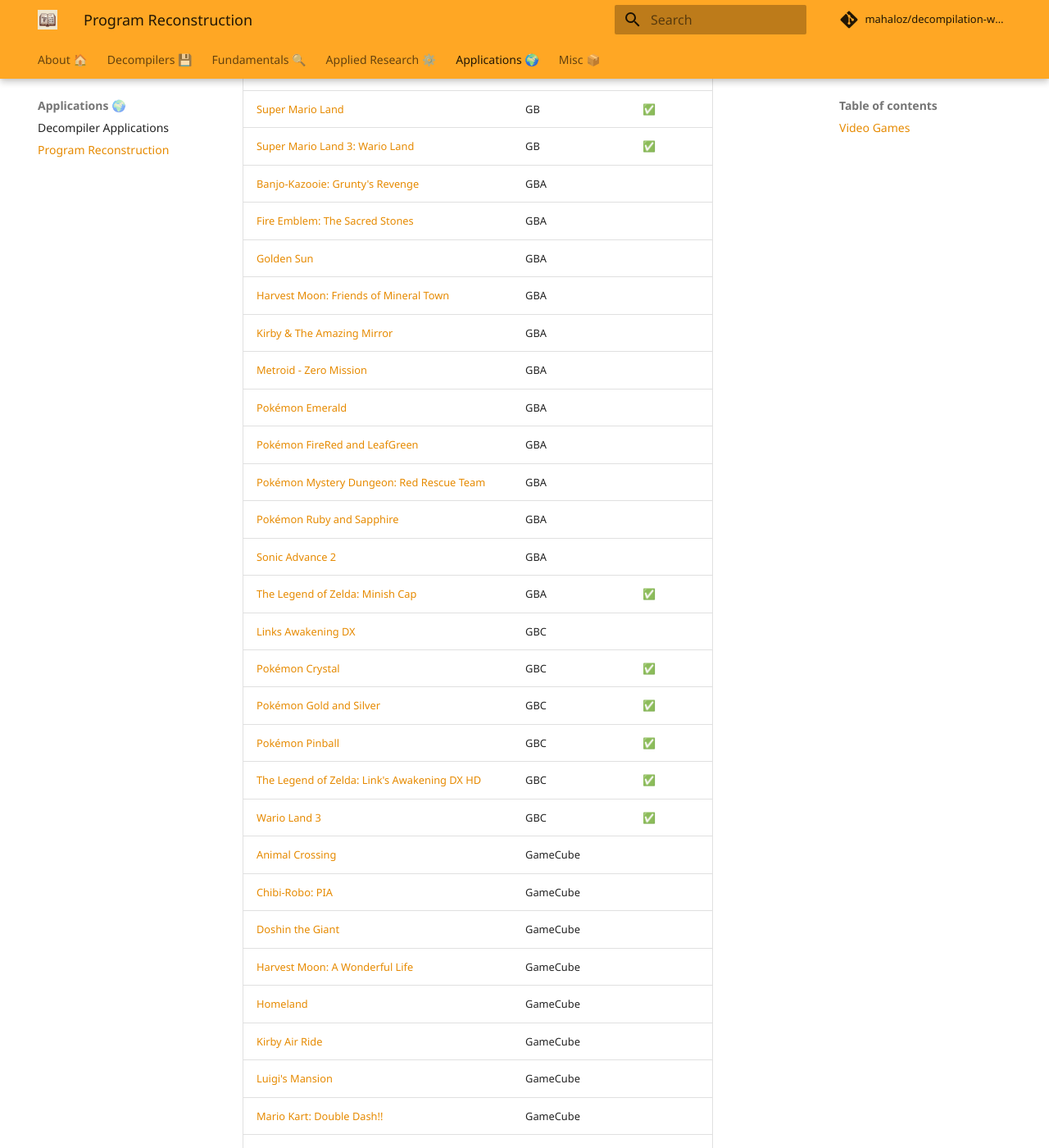
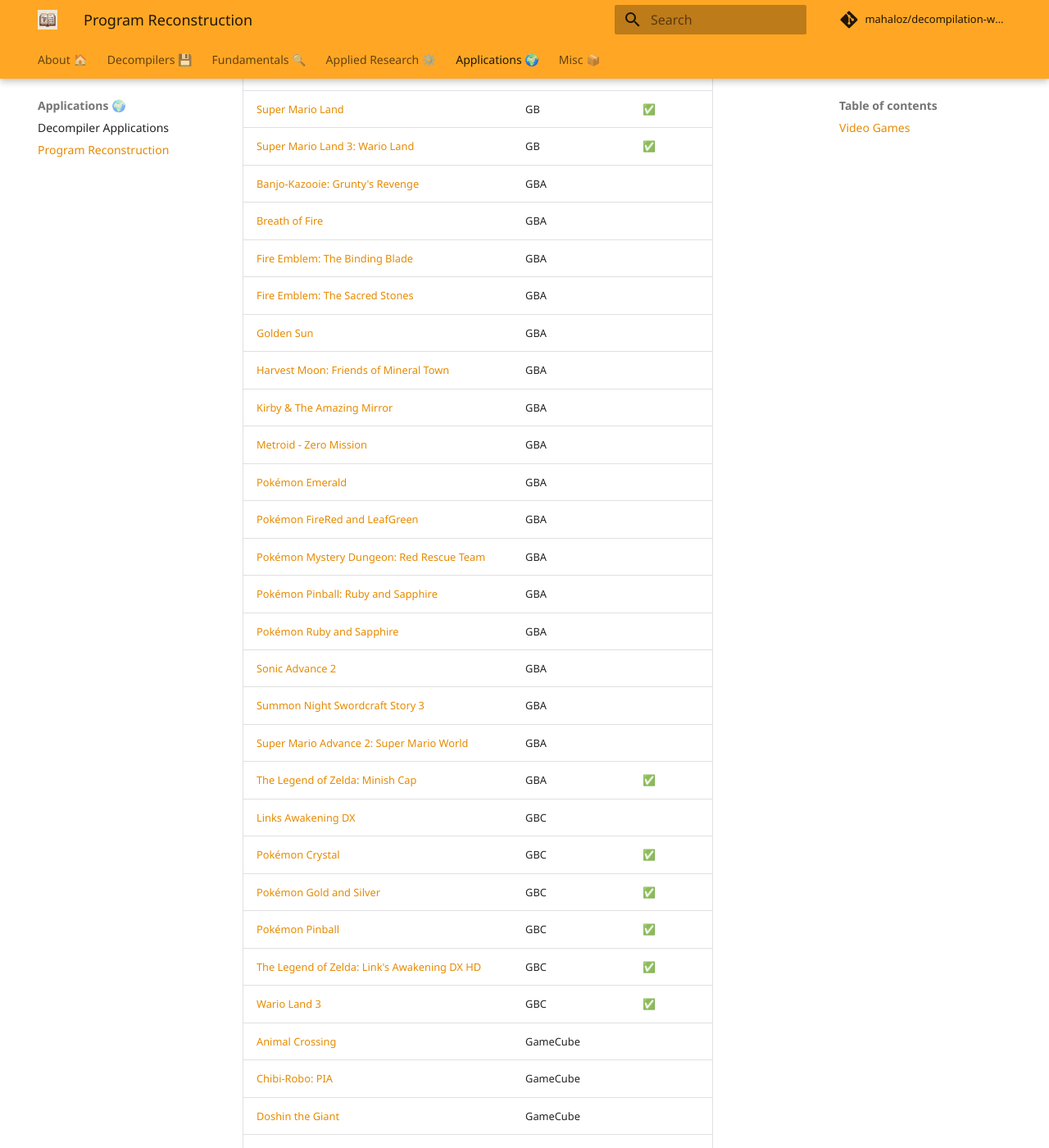
Before and after one commit to mahaloz/decompilation-wiki, an MkDocs documentation site: the page built from docs/applications/program-reconstruction.md, in a window 1280 px wide and 1400 px high, scrolled down 1135 px. Shown: the whole window at 82% size. Built offline with MkDocs 1.6.1 and Material for MkDocs 9.7.7, drawn with Linux system fonts in a browser that asks for light colours; comment, search, counter and statistics services are not loaded.

Commit message:
Update program-reconstruction.md

```diff
--- a/docs/applications/program-reconstruction.md
+++ b/docs/applications/program-reconstruction.md
@@ -29,6 +29,8 @@
 | [Super Mario Land](https://github.com/kaspermeerts/supermarioland)                                                | GB                | ✅         |
 | [Super Mario Land 3: Wario Land](https://github.com/Kak2X/wl)                                                     | GB                | ✅         |
 | [Banjo-Kazooie: Grunty's Revenge](https://github.com/jellees/bkgr)                                                | GBA               |           |
+| [Breath of Fire](https://github.com/Normmatt/bof)                                                                 | GBA               |           |
+| [Fire Emblem: The Binding Blade](https://github.com/StanHash/fe6)                                                 | GBA               |           |
 | [Fire Emblem: The Sacred Stones](https://github.com/FireEmblemUniverse/fireemblem8u)                              | GBA               |           |
 | [Golden Sun](https://github.com/gsret/goldensun)                                                                  | GBA               |           |
 | [Harvest Moon: Friends of Mineral Town](https://github.com/StanHash/fomt)                                         | GBA               |           |
@@ -37,8 +39,11 @@
 | [Pokémon Emerald](https://github.com/pret/pokeemerald)                                                            | GBA               |           |
 | [Pokémon FireRed and LeafGreen](https://github.com/pret/pokefirered)                                              | GBA               |           |
 | [Pokémon Mystery Dungeon: Red Rescue Team](https://github.com/pret/pmd-red)                                       | GBA               |           |
+| [Pokémon Pinball: Ruby and Sapphire](https://github.com/pret/pokepinballrs)                                       | GBA               |           |
 | [Pokémon Ruby and Sapphire](https://github.com/pret/pokeruby)                                                     | GBA               |           |
 | [Sonic Advance 2](https://github.com/freshollie/sa2)                                                              | GBA               |           |
+| [Summon Night Swordcraft Story 3](https://github.com/jiangzhengwenjz/csm3)                                        | GBA               |           |
+| [Super Mario Advance 2: Super Mario World](https://github.com/atasro2/sma2)                                       | GBA               |           |
 | [The Legend of Zelda: Minish Cap](https://github.com/zeldaret/tmc)                                                | GBA               | ✅         |
 | [Links Awakening DX](https://github.com/zladx/LADX-Disassembly)                                                   | GBC               |           |
 | [Pokémon Crystal](https://github.com/pret/pokecrystal)                                                            | GBC               | ✅         |
```
Also changed, not shown: other parts of docs/applications/program-reconstruction.md (+1 -0 lines).
